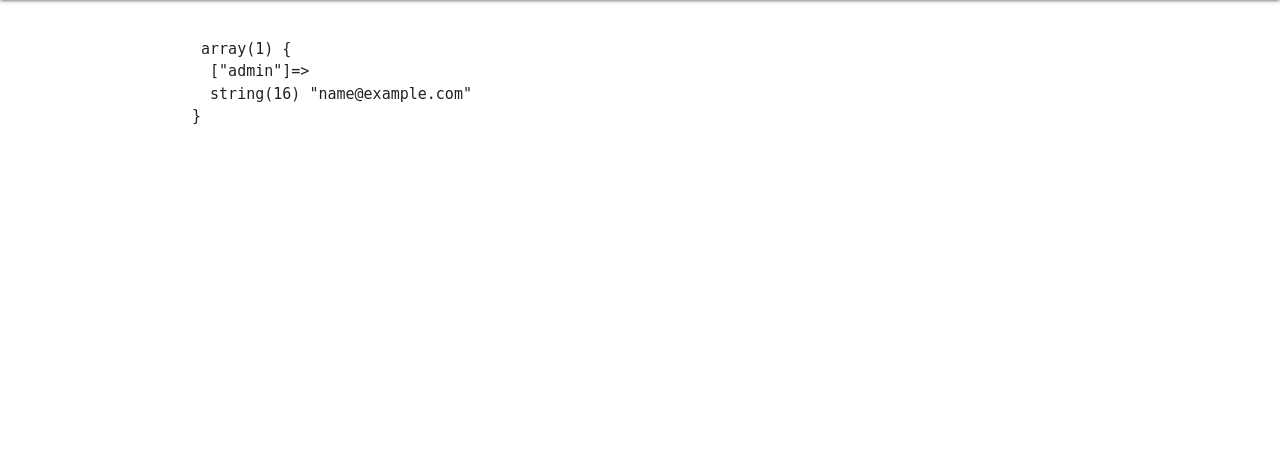
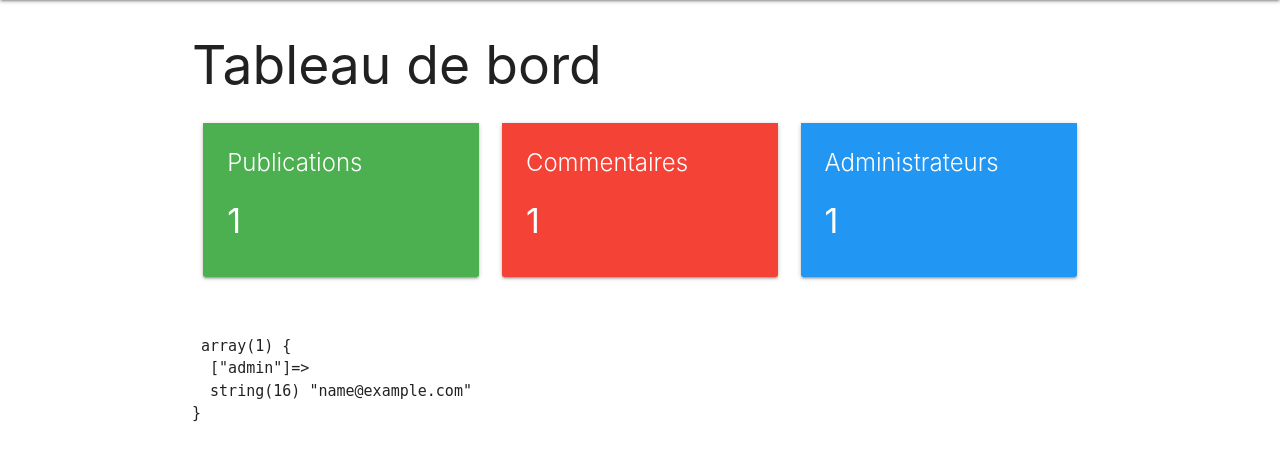
Before and after one commit to meziane1981/meziane-TIC-BLOG, a PHP site: page /admin/index.php in a window 1280 px wide. Shown: the part 64-525 px from the top of the page. Run offline with PHP 8.4, Linux system fonts and the light colour scheme; the visitor is signed in with stand-in values (Sample User, id 1); tables that the repository leaves empty or names only in its code hold one stand-in row (values such as "Sample post"); some libraries are stand-ins or nearby versions.

Commit message:
13 envoie le 24 /08/2021

```diff
--- /dev/null
+++ b/admin/functions/dashboard.func.php
@@ -0,0 +1,15 @@
+<?php
+function inTable($table){
+    global $db;
+    $query = $db->query("SELECT COUNT(id) FROM $table");
+    return $nombre = $query->fetch();
+}
+
+
+function getColor($table,$colors){
+    if(isset($colors[$table])){
+        return $colors[$table];
+    }else{
+        return "orange";
+    }
+}
--- a/admin/index.php
+++ b/admin/index.php
@@ -14,8 +14,9 @@ if(isset($_GET['page']) && !empty($_GET['page'])){
 
 $pages_functions = scandir('functions/');
 if(in_array($page.'.func.php',$pages_functions)){
-    require ("functions/".$page.".func.php");
-}
+//     require "./functions/$page.func.php";
+require ('./functions/'.$page.'.func.php');
+ }
 
 ?>
 
@@ -41,7 +42,7 @@ require "body/topbar.php";
 ?>
 <div class="container">
     <?php
-    require 'pages/'.$page.'.php';
+    require ('pages/'.$page.'.php');
     ?>
 </div>
 
--- a/admin/pages/dashboard.php
+++ b/admin/pages/dashboard.php
@@ -1,7 +1,52 @@
+
+        <h2>Tableau de bord</h2>
+        <div class="row">
+
+            <?php
+
+           $tables = [
+                "Publications"      =>  "posts",
+                "Commentaires"      =>  "comments",
+                "Administrateurs"   =>  "admins"
+            ];
+
+
+            $colors = [
+                "posts"     =>  "green",
+                "comments"  =>  "red",
+                "admins"    =>  "blue"
+            ];
+
+             ?>
+
+          <?php
+
+            foreach($tables as $table_name => $table){
+                        ?>
+            <div class="col l4 m6 s12">
+                <div class="card">
+                        <div class="card-content <?=getColor($table,$colors)?> white-text">
+                            <span class="card-title"><?= $table_name ?></span>
+                            <?php $nbrInTable = inTable($table); ?>
+                            <h4><?= $nbrInTable[0] ?></h4>
+                        </div>
+                </div>
+            </div>
+                <?php
+                }
+
+    ?>
+
+    </div>
+
+
+
+
+
 <pre>
 
  <?php
-session_destroy();
+// session_destroy();
 var_dump($_SESSION);
 ?>
 </pre>
```
